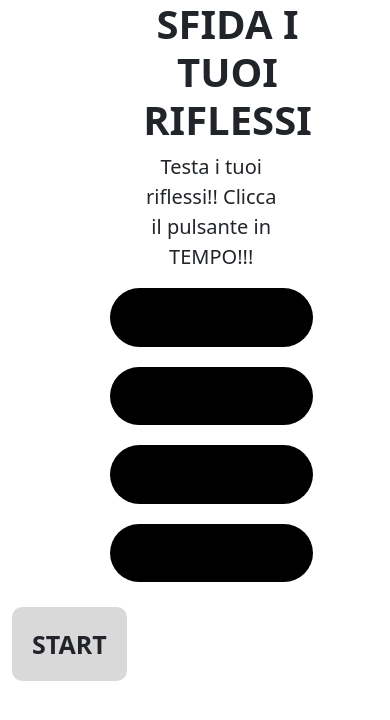
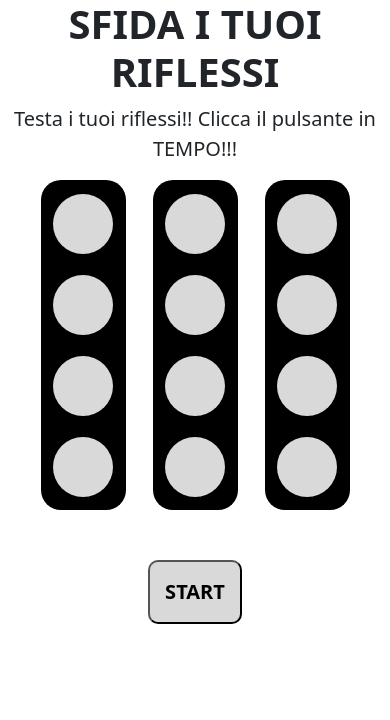
Before and after one commit to Antoil/semaforoF, a plain HTML site: page static/index.html in a window 390 px wide. Drawn offline with nearby package versions, Linux system fonts and the light colour scheme.

Commit message:
end interface html and css

```diff
--- a/static/css/botton.css
+++ b/static/css/botton.css
@@ -1,30 +1,31 @@
-.botton{
-    margin-top: 24px;
-    margin-bottom: 24px;
+#botton{
+    margin-top: 60px;
+    margin-bottom: 60px;
 }
 
-.botton a{
+#botton a{
     text-decoration: none;
-    background-color: #d9d9d9;
+}
+
+#botton a input{
     font-size: 40px;
     font-weight: bold;
     border-radius: 10px;
     padding: 24px;
 }
 
-@media screen and (max-width: 440px){
-    .botton{
-        margin-top: 24px;
-        margin-bottom: 24px;
+@media screen and (max-width: 748px){
+    #botton{
+        margin-top: 50px;
     }
 
-    .botton a{
+    #botton a{
         text-decoration: none;
-        background-color: #d9d9d9;
-        font-size: 25px;
+    }
+    #botton a input{
+        font-size: 20px;
         font-weight: bold;
         border-radius: 10px;
-        padding: 20px;
+        padding: 15px;
     }
-
 }
--- a/static/css/luci.css
+++ b/static/css/luci.css
@@ -1,27 +1,18 @@
-#luceUno{
-    height: 150px;
-    margin-bottom: 20px;
-    border-radius: 100px;
+.luce{
+    height: 575px;
+    width: 150px;
+    border-radius: 20px;
+    display: flex;
+    flex-direction:column;
+    align-items: center;
+    justify-content: center;
+    row-gap: 35px;
 }
+.wrapper{
+    display: flex;
 
-#luceDue{
-    height: 150px;
-    margin-bottom: 20px;
-    border-radius: 100px;
+    column-gap:27px;
 }
-
-#luceTre{
-    height: 150px;
-    margin-bottom: 20px;
-    border-radius: 100px;
-}
-
-#luceQuattro{
-    height: 150px;
-    margin-bottom: 20px;
-    border-radius: 100px;
-}
-
 .neroBg{
     background-color: black;
 }
@@ -34,34 +25,29 @@
     background-color: green;
 }
 
-.luci{
-    display: flex;
-    flex-direction: column;
+.defaultBg{
+    background-color: #d9d9d9;
+}
+
+.lampadina{
+    height: 100px;
+    width: 100px;
+    border-radius: 50%;
 
 }
 
-@media screen and (max-width:440px) {
-    #luceUno{
-        height: 15vw;
-        margin-bottom: 20px;
-        border-radius: 100px;
+
+@media screen and (max-width:748px) {
+    .luce{
+        height: 330px;
+        width: 85px;
+        border-radius: 20px;
+        row-gap: 21px;
+    }
+    .lampadina{
+        height: 60px;
+        width: 60px;
+        border-radius: 50%;
     }
 
-    #luceDue{
-        height: 15vw;
-        margin-bottom: 20px;
-        border-radius: 100px;
-    }
-
-    #luceTre{
-        height: 15vw;
-        margin-bottom: 20px;
-        border-radius: 100px;
-    }
-
-    #luceQuattro{
-        height: 15vw;
-        margin-bottom: 20px;
-        border-radius: 100px;
-    }
 }
--- a/static/css/text_sem.css
+++ b/static/css/text_sem.css
@@ -2,7 +2,7 @@
     font-size: 24px;
     text-align: center;
 }
-@media screen and (max-width:440px) {
+@media screen and (max-width:748px) {
     .text p{
         font-size: 20px;
         text-align: center;
--- a/static/css/title_sem.css
+++ b/static/css/title_sem.css
@@ -1,13 +1,12 @@
 .title h1{
     font-size: 60px;
     font-weight: bolder;
-
+    text-align: center;
 }
 
-@media screen and (max-width:440px) {
+@media screen and (max-width:748px) {
     .title h1{
         font-size: 40px;
-        font-weight: bolder;
-        text-align: center;
+        font-weight: bolder
     }
 }
--- a/static/index.html
+++ b/static/index.html
@@ -10,38 +10,66 @@
     </style>
 </head>
 <body>
-    <div class="container">
-        <div class="row">
-            <div class="title col-6 offset-4">
+    <div class="container-fluid">
+        <div class="row justify-content-center">
+            <div class="title col-md-7">
                     <h1>
                         SFIDA I TUOI RIFLESSI
                     </h1>
             </div>
         </div>
-        <div class="row">
-            <div class="text col-5 offset-4">
+        <div class="row justify-content-center">
+            <div class="text col-md-4">
                     <p>
                         Testa i tuoi riflessi!!
                         Clicca il pulsante in TEMPO!!!
                     </p>
             </div>
         </div>
-    </div>
-    <div class="container">
-        <div class="row">
-            <div class="luci col-7 offset-3">
-                <div id="luceUno" class="neroBg">
-                </div>
-                <div id="luceDue" class="neroBg">
-                </div>
-                <div id="luceTre" class="neroBg">
-                </div>
-                <div id="luceQuattro" class="neroBg">
+        <div class="row justify-content-center">
+            <div class="col-md-6 d-flex justify-content-center">
+                <div class="wrapper">
+                    <div class="luce neroBg">
+                        <div id="primaFila" class="lampadina defaultBg">
+                        </div>
+                        <div id="secondaFila" class="lampadina defaultBg">
+                        </div>
+                        <div id="terzaFila" class="lampadina defaultBg">
+                        </div>
+                        <div id="quartaFila" class="lampadina defaultBg">
+                        </div>
+                    </div>
+                    <div class="luce neroBg">
+                        <div id="primaFila" class="lampadina defaultBg">
+                        </div>
+                        <div id="secondaFila" class="lampadina defaultBg">
+                        </div>
+                        <div id="terzaFila" class="lampadina defaultBg">
+                        </div>
+                        <div id="quartaFila" class="lampadina defaultBg">
+                        </div>
+                    </div>
+                    <div class="luce neroBg">
+                        <div id="primaFila" class="lampadina defaultBg">
+                        </div>
+                        <div id="secondaFila" class="lampadina defaultBg">
+                        </div>
+                        <div id="terzaFila" class="lampadina defaultBg">
+                        </div>
+                        <div id="quartaFila" class="lampadina defaultBg">
+                        </div>
+                    </div>
                 </div>
             </div>
-            <div class="row">
-                <div class="botton">
-                    <a>START</a>
+            <script src="/static/js/semaforo.js"></script>
+        </div>
+
+        <div class="row justify-content-center">
+            <div class="col-md-4 d-flex justify-content-center text-center ">
+                <div id="botton">
+                    <a>
+                        <input type="button" name="btn" id="guessBtn" value="START" class="defaultBg">
+                    </a>
                 </div>
             </div>
         </div>
--- /dev/null
+++ b/static/js/semaforo.js
@@ -0,0 +1,24 @@
+let btn= document.querySelector("#guessBtn")
+
+let light1 = document.querySelector("#primaFila")
+let light2 = document.querySelector("#secondaFila")
+let light3 = document.querySelector("#terzaFila")
+let light4 = document.querySelector("#quartaFila")
+
+let bg = ["defaultBg", "redBg" , "greenBg"]
+
+let i = 0
+
+
+function handleClick(userfield){
+
+    let timerId1 = setTimeout(function changeColor(){
+        light1.classList.remove(bg[0]);
+        light1.classList.add(bg[1]);
+    }, 1500)
+
+    console.log(timerId1)
+}
+
+
+btn.addEventListener(handleEvent("click"), handleClick)
```
